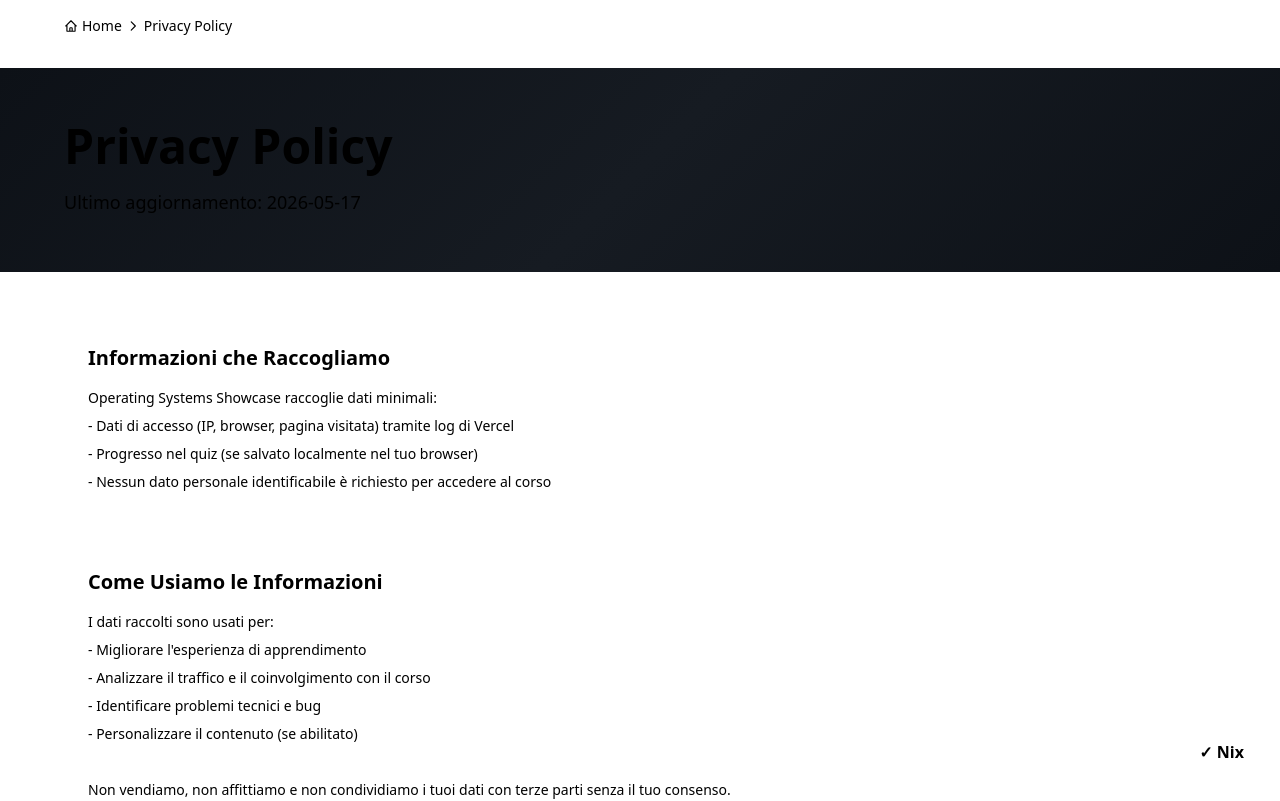
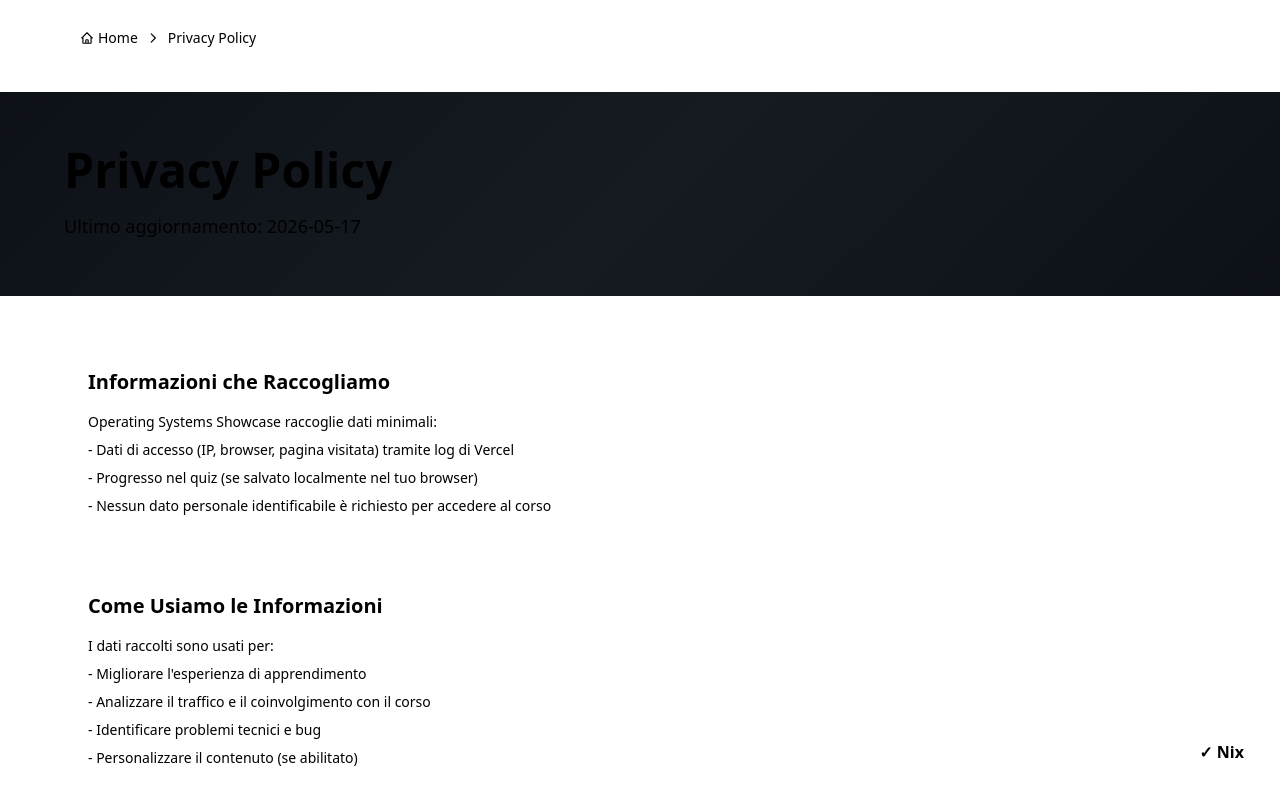
Before and after one commit to MT-Showcases/operating-systems-showcase, a Next.js app: page /privacy in a window 1280 px wide. Shown: the top 801 px of the page. Built offline with nearby package versions, Linux system fonts and the light colour scheme.

Commit message:
Refine sticky breadcrumb layout and fix quiz dashboard hydration

```diff
--- a/app/chapters/[slug]/page.tsx
+++ b/app/chapters/[slug]/page.tsx
@@ -156,7 +156,7 @@ export default async function ChapterPage({ params }: Props) {
   return (
     <div className="min-h-screen bg-[linear-gradient(180deg,rgba(13,17,23,1),rgba(22,27,34,1),rgba(13,17,23,1))]">
       <div className="max-w-7xl mx-auto px-4 sm:px-6 lg:px-8 py-8 md:py-12">
-        <div className="pl-12 md:pl-0 mb-6">
+        <div className="sticky top-0 z-40 mb-6">
           <Breadcrumb
             items={[
               { label: 'Home', href: '/' },
--- a/components/Breadcrumb.tsx
+++ b/components/Breadcrumb.tsx
@@ -12,11 +12,14 @@ interface BreadcrumbProps {
 
 export default function Breadcrumb({ items }: BreadcrumbProps) {
   return (
-    <nav aria-label="breadcrumb" className="flex items-center flex-wrap gap-1 text-sm mb-4">
+    <nav
+      aria-label="breadcrumb"
+      className="mb-4 flex items-center gap-2 overflow-x-auto whitespace-nowrap bg-bg-primary/90 px-4 py-3 text-sm shadow-[0_8px_24px_rgba(0,0,0,0.28)] backdrop-blur"
+    >
       {items.map((item, idx) => (
         <React.Fragment key={idx}>
           {idx > 0 && (
-            <svg className="w-3.5 h-3.5 text-text-secondary flex-shrink-0" fill="none" stroke="currentColor" viewBox="0 0 24 24">
+            <svg className="h-3.5 w-3.5 shrink-0 text-text-secondary" fill="none" stroke="currentColor" viewBox="0 0 24 24">
               <path strokeLinecap="round" strokeLinejoin="round" strokeWidth={2} d="M9 5l7 7-7 7" />
             </svg>
           )}
@@ -30,7 +33,7 @@ export default function Breadcrumb({ items }: BreadcrumbProps) {
               {item.label}
             </Link>
           ) : (
-            <span className="text-text-primary font-medium truncate max-w-[200px] sm:max-w-xs" aria-current="page">
+            <span className="max-w-50 truncate font-medium text-text-primary sm:max-w-xs" aria-current="page">
               {item.label}
             </span>
           )}
--- a/components/QuizScoreDashboard.tsx
+++ b/components/QuizScoreDashboard.tsx
@@ -1,6 +1,6 @@
 'use client';
 
-import { useMemo, useState } from 'react';
+import { useEffect, useMemo, useState } from 'react';
 import { chapters } from '@/data/chapters';
 import { buildQuizStorageKey } from '@/lib/quiz-storage';
 
@@ -25,7 +25,11 @@ function loadScores(): Record<string, ScoreEntry> {
 }
 
 export default function QuizScoreDashboard() {
-  const [scores, setScores] = useState<Record<string, ScoreEntry>>(() => loadScores());
+  const [scores, setScores] = useState<Record<string, ScoreEntry>>({});
+
+  useEffect(() => {
+    setScores(loadScores());
+  }, []);
 
   const quizChapters = useMemo(() => chapters.filter((chapter) => (chapter.quiz?.length ?? 0) > 0), []);
   const totals = useMemo(
```
